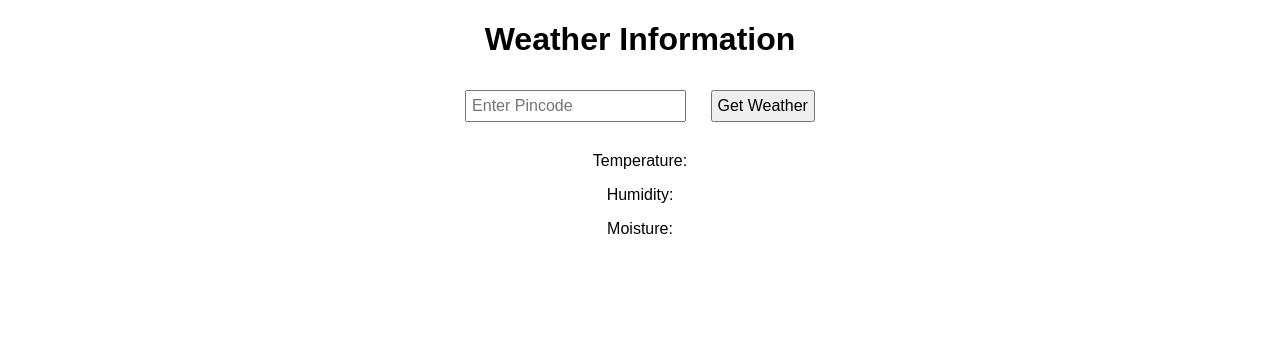
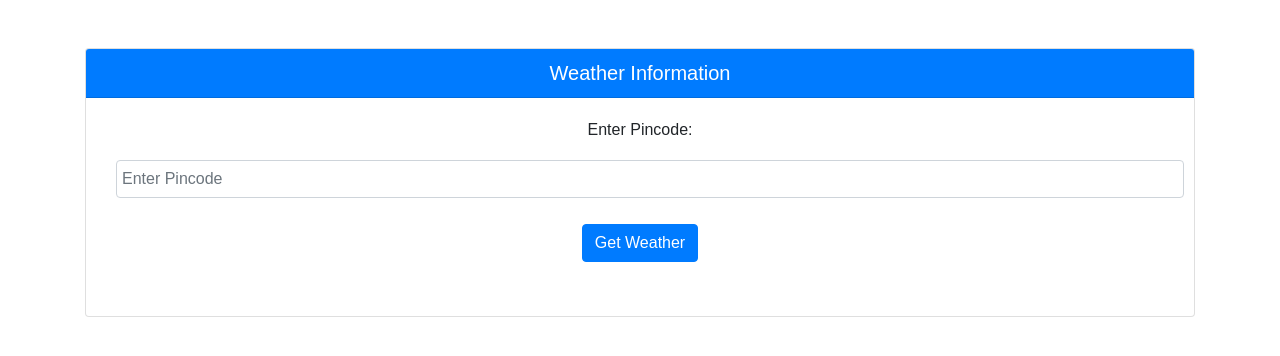
Before and after one commit to swarooppatilx/wheather-app, a plain HTML site: page index.html in a window 1280 px wide. Drawn offline with nearby package versions, Linux system fonts and the light colour scheme.

Commit message:
Update index.html
UI update

```diff
--- a/index.html
+++ b/index.html
@@ -4,16 +4,27 @@
     <meta charset="UTF-8">
     <meta name="viewport" content="width=device-width, initial-scale=1.0">
     <title>Weather App</title>
-   <link rel="stylesheet" href="style.css">
+    <link rel="stylesheet" href="https://stackpath.bootstrapcdn.com/bootstrap/4.5.2/css/bootstrap.min.css">
+    <link rel="stylesheet" href="style.css">
 </head>
 <body>
-    <h1>Weather Information</h1>
-    <input type="text" id="pincodeInput" placeholder="Enter Pincode">
-    <button onclick="getWeather()">Get Weather</button>
-    <div id="weatherInfo">
-        <p>Temperature: <span id="temperature"></span></p>
-        <p>Humidity: <span id="humidity"></span></p>
-        <p>Moisture: <span id="moisture"></span></p>
+    <div class="container mt-5">
+        <div class="card">
+            <h5 class="card-header bg-primary text-white">Weather Information</h5>
+            <div class="card-body">
+                <div class="form-group">
+                    <label for="pincodeInput">Enter Pincode:</label>
+                    <input type="text" id="pincodeInput" class="form-control" placeholder="Enter Pincode">
+                </div>
+                <button onclick="getWeather()" class="btn btn-primary">Get Weather</button>
+                <div id="weatherInfo" class="mt-4">
+                    <p id="cityName"></p>
+                    <p id="temperature"></p>
+                    <p id="humidity"></p>
+                    <p id="pressure"></p>
+                </div>
+            </div>
+        </div>
     </div>
 
     <script src="script.js"></script>
```
